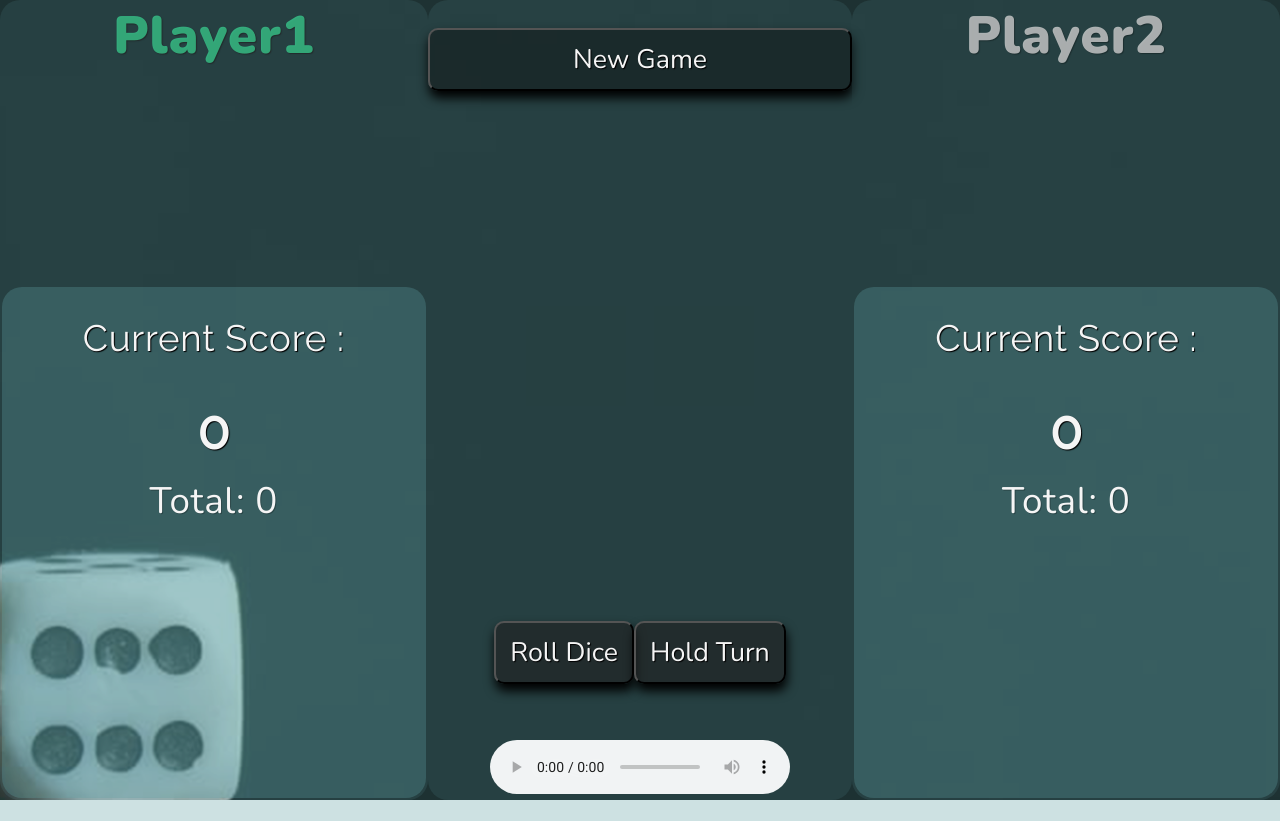
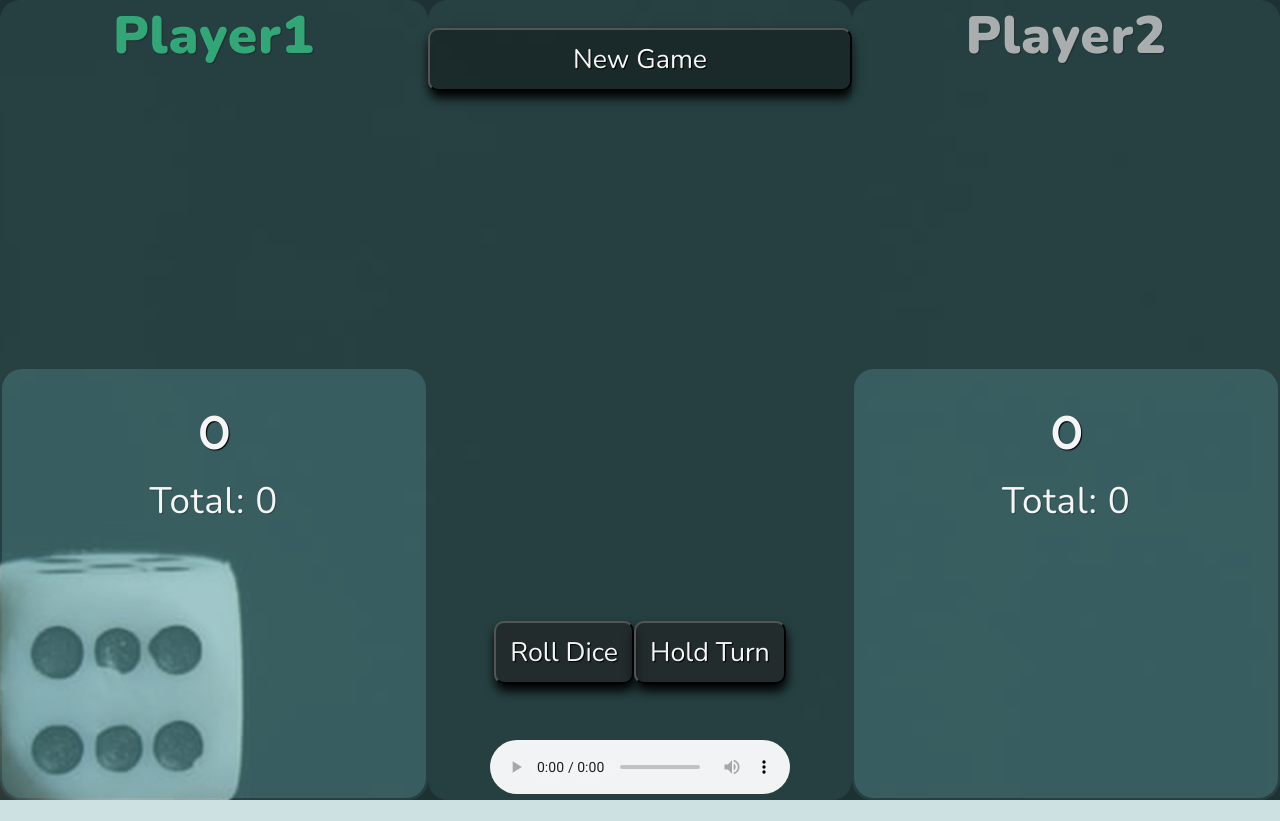
Before and after one commit to dankarger/Dice-game, a React (Create React App) app: page / in a window 1280 px wide. Built offline with nearby package versions, Linux system fonts and the light colour scheme; a web font is replaced by a local one.

Commit message:
add flip background image

```diff
--- a/src/Components/Player/Player.jsx
+++ b/src/Components/Player/Player.jsx
@@ -6,7 +6,6 @@ class Player extends React.Component {
             name:'',
             currentScore:0,
           }
-
         playerName = this.props.name
 
          componentDidMount() {
@@ -26,7 +25,7 @@ class Player extends React.Component {
 
                     <div className="Player-score-div">
 
-                        <h2>Current Score :</h2>
+                        {/*<h2>Current Score :</h2>*/}
                         <h1>{this.props.curentScore}</h1>
                         <div className="Player-total-score">
                             <h2>Total: {this.props.totalScore}</h2>
--- a/src/Pages/DiceGame.jsx
+++ b/src/Pages/DiceGame.jsx
@@ -195,9 +195,6 @@ class DiceGame extends React.Component {
 
 export default DiceGame
 
-// TODO: add newGame function
-// TODO:make empty dice
-// TODO:add music and sounds
 // TODO:Responsive
 // TODO: readme.md
 // TODO: themes
@@ -207,3 +204,4 @@ export default DiceGame
 // TODO:meta tags
 // TODO:normalize
 // TODO:animations
+// TODO:Local storage
```
